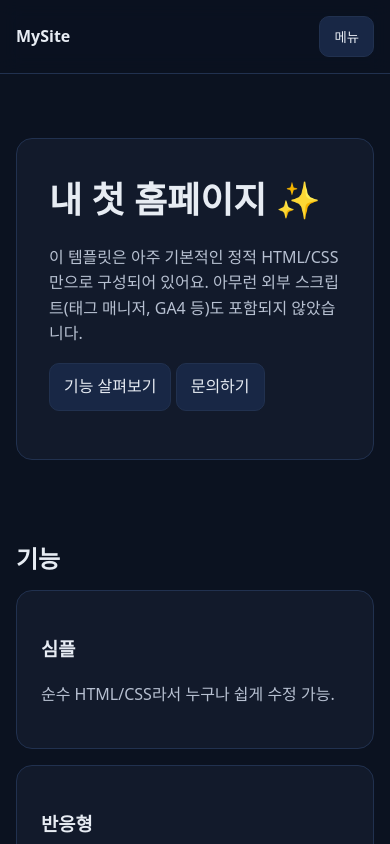
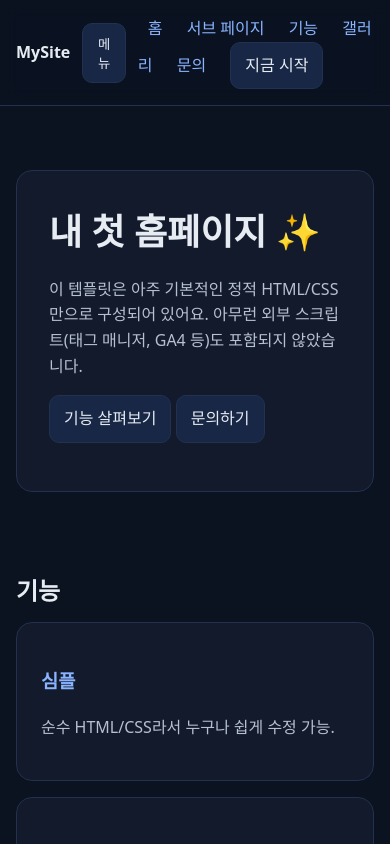
Before and after one commit to gosaengchung/BG_test, a plain HTML site: page index.html in a window 390 px wide. Both pictures are taken after a click on the button "메뉴". Shown: the top 844 px of the page. Drawn offline with Linux system fonts and the light colour scheme.

Commit message:
Update index.html

```diff
--- a/index.html
+++ b/index.html
@@ -72,9 +72,9 @@
     <section id="features" class="wrap">
       <h2>기능</h2>
       <div class="grid">
-        <div class="card" data-ga-action="select_content" data-ga-category="feature" data-ga-label="simple"><h3>심플</h3><p class="muted">순수 HTML/CSS라서 누구나 쉽게 수정 가능.</p></div>
-        <div class="card" data-ga-action="select_content" data-ga-category="feature" data-ga-label="responsive"><h3>반응형</h3><p class="muted">그리드/플렉스 기반으로 모바일/PC 모두 깔끔.</p></div>
-        <div class="card" data-ga-action="select_content" data-ga-category="feature" data-ga-label="lightweight"><h3>가벼움</h3><p class="muted">외부 의존성 없이 번개처럼 로드.</p></div>
+        <a href="#" class="card" data-ga-action="select_content" data-ga-category="feature" data-ga-label="simple"><h3>심플</h3><p class="muted">순수 HTML/CSS라서 누구나 쉽게 수정 가능.</p></a>
+        <a href="#" class="card" data-ga-action="select_content" data-ga-category="feature" data-ga-label="responsive"><h3>반응형</h3><p class="muted">그리드/플렉스 기반으로 모바일/PC 모두 깔끔.</p></a>
+        <a href="#" class="card" data-ga-action="select_content" data-ga-category="feature" data-ga-label="lightweight"><h3>가벼움</h3><p class="muted">외부 의존성 없이 번개처럼 로드.</p></div>
       </div>
     </section>
 
@@ -115,6 +115,15 @@
   </footer>
 
   <script>
+    // 모바일 메뉴 토글 (외부 라이브러리 없음)
+    const toggle = document.querySelector('.nav-toggle');
+    const nav = document.getElementById('nav');
+    toggle?.addEventListener('click',()=>{
+      const open = nav.style.display !== 'block';
+      nav.style.display = open ? 'block' : 'none';
+      toggle.setAttribute('aria-expanded', String(open));
+    });
+
     // 폼 알림 (데모)
     const form = document.getElementById('contactForm');
     const status = document.getElementById('formStatus');
```
